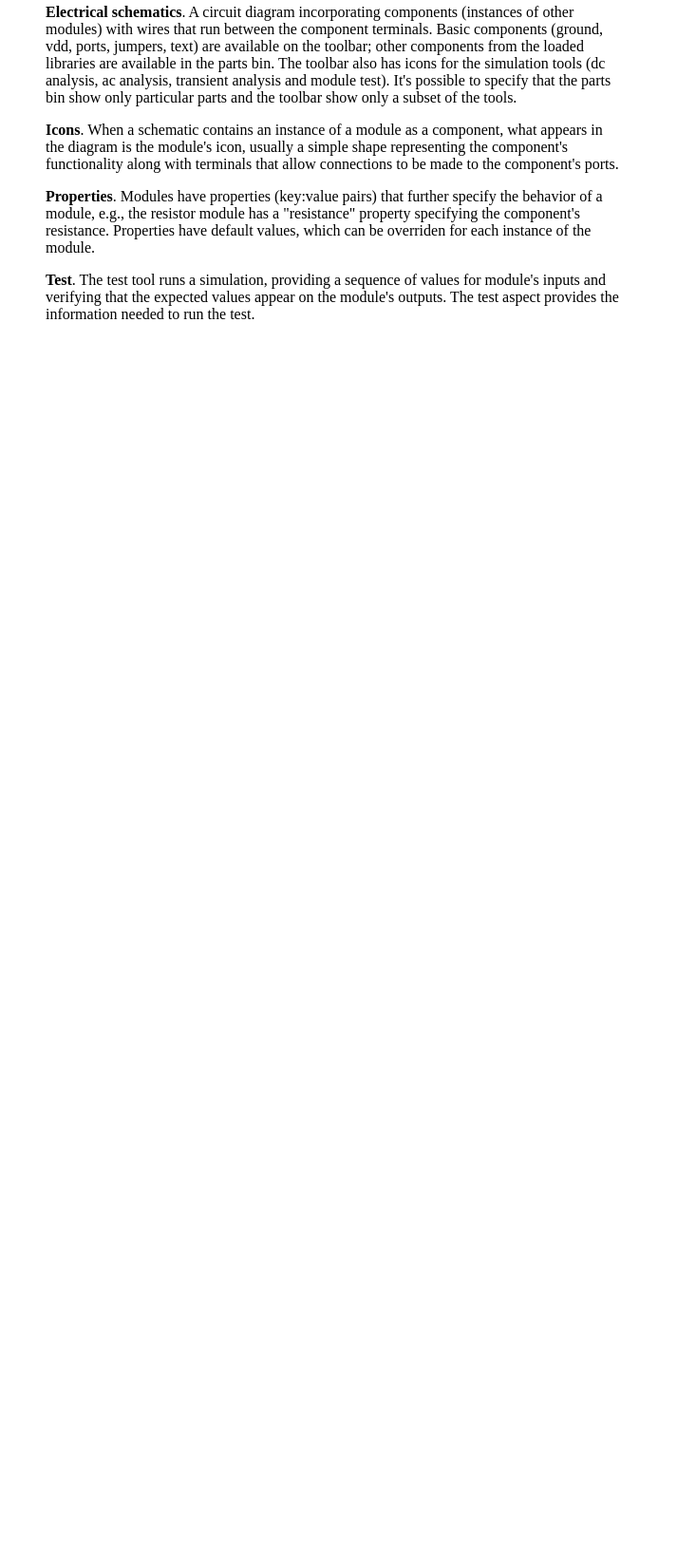
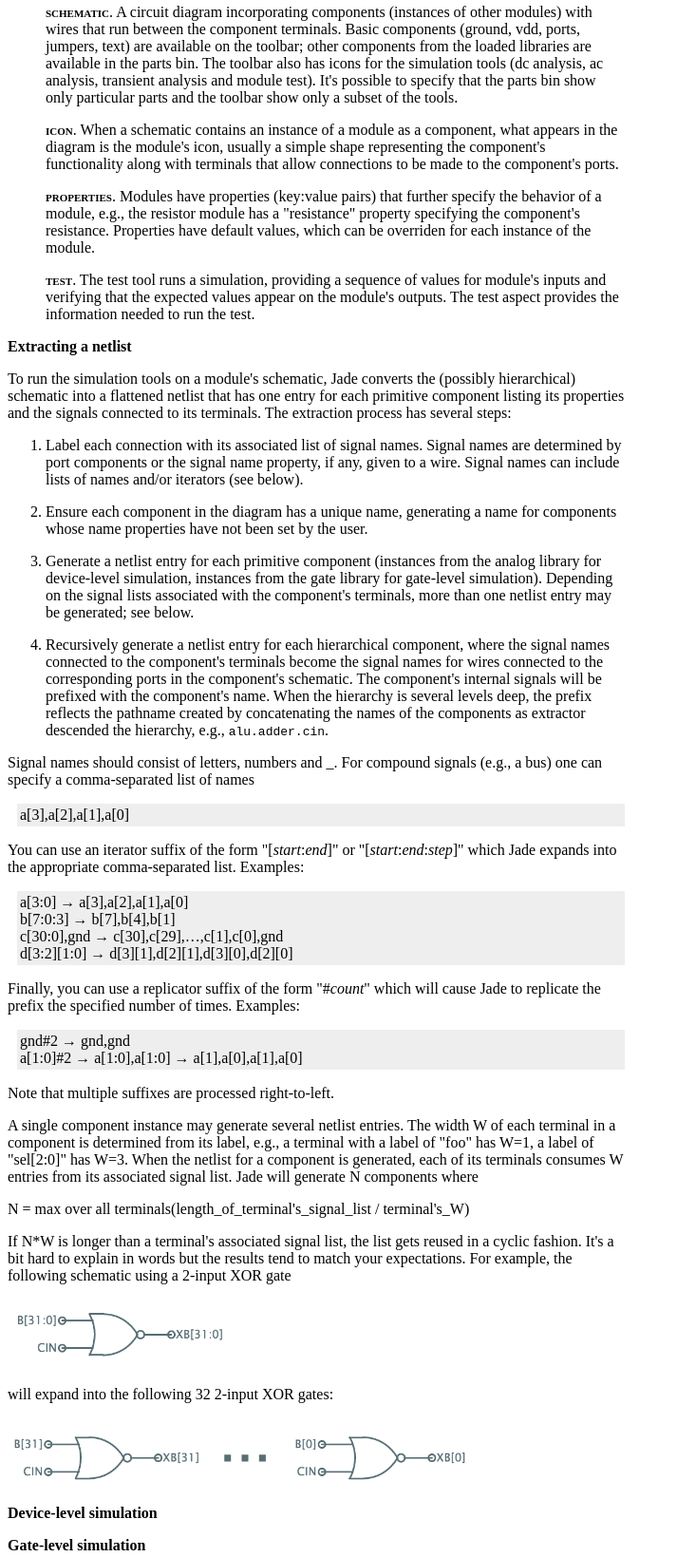
Before and after one commit to 6004x/jade, a plain HTML site: page help.html in a window 1280 px wide. Shown: the part 629-2268 px from the top of the page at 95% size, without its empty margins (0-713 px from the left). Before the commit the page ends 985 px from the top, so only its background shows below. Drawn offline with Linux system fonts and the light colour scheme.

Commit message:
edits to help document

```diff
--- a/help.html
+++ b/help.html
@@ -6,6 +6,19 @@
 body {
   width: 650px;
   font: 16/1.5 Georgia,serif;
+}
+.aspect {
+  font-variant: small-caps;
+}
+.test {
+  white-space: pre;
+  font: 12/1.25 "Lucida Console",Monaco,monospace;
+  margin-left: 10px;
+  padding: 3px;
+  background-color: #EEEEEE;
+}
+tt {
+  font: 12/1.25 "Lucida Console",Monaco,monospace;
 }
 </style>
 </head>
@@ -50,7 +63,7 @@
 Currently Jade has editors for the following aspects:
 
 <ul>
-<p><b>Electrical schematics</b>.  A circuit diagram incorporating
+<p><b class="aspect">schematic</b>.  A circuit diagram incorporating
 components (instances of other modules) with wires that run between
 the component terminals.  Basic components (ground, vdd, ports,
 jumpers, text) are available on the toolbar; other components from
@@ -60,23 +73,159 @@
 to specify that the parts bin show only particular parts and the
 toolbar show only a subset of the tools.
 
-<p><b>Icons</b>.  When a schematic contains an instance of a module as
+<p><b class="aspect">icon</b>.  When a schematic contains an instance of a module as
 a component, what appears in the diagram is the module's icon, usually
 a simple shape representing the component's functionality along with
 terminals that allow connections to be made to the component's ports.
 
-<p><b>Properties</b>.  Modules have properties (key:value pairs) that
+<p><b class="aspect">properties</b>.  Modules have properties (key:value pairs) that
 further specify the behavior of a module, e.g., the resistor module
 has a "resistance" property specifying the component's resistance.
 Properties have default values, which can be overriden for each
 instance of the module.
 
-<p><b>Test</b>.  The test tool runs a simulation, providing a
+<p><b class="aspect">test</b>.  The test tool runs a simulation, providing a
 sequence of values for module's inputs and verifying that the
 expected values appear on the module's outputs.  The test aspect
 provides the information needed to run the test.
 
 </ul>
 
+
+<p><b>Extracting a netlist</b>
+
+<p>To run the simulation tools on a module's schematic, Jade converts
+the (possibly hierarchical) schematic into a flattened netlist that
+has one entry for each primitive component listing its properties and
+the signals connected to its terminals.  The extraction process has
+several steps:
+
+<ol>
+<p><li>Label each connection with its associated list of signal
+names.  Signal names are determined by port components or the signal
+name property, if any, given to a wire.  Signal names can include
+lists of names and/or iterators (see below).
+
+<p><li>Ensure each component in the diagram has a unique name, generating
+a name for components whose name properties have not been set by the user.
+
+<p><li>Generate a netlist entry for each primitive component (instances
+from the analog library for device-level simulation, instances from the
+gate library for gate-level simulation).  Depending on the signal lists
+associated with the component's terminals, more than one netlist entry
+may be generated; see below.
+
+<p><li>Recursively generate a netlist entry for each hierarchical component,
+where the signal names connected to the component's terminals become the
+signal names for wires connected to the corresponding ports in the
+component's schematic.  The component's internal signals will be prefixed
+with the component's name.  When the hierarchy is several levels deep,
+the prefix reflects the pathname created by concatenating the names of
+the components as extractor descended the hierarchy, e.g., <tt>alu.adder.cin</tt>.
+
+</ol>
+
+<p>Signal names should consist of letters, numbers and _.  For compound
+signals (e.g., a bus) one can specify a comma-separated list of names
+
+<div class="test">a[3],a[2],a[1],a[0]</div>
+
+<p>You can use an iterator suffix of the form "[<i>start</i>:<i>end</i>]" or
+"[<i>start</i>:<i>end</i>:<i>step</i>]" which Jade expands into the
+appropriate comma-separated list.  Examples:
+
+<div class="test">a[3:0] &rarr; a[3],a[2],a[1],a[0]
+b[7:0:3] &rarr; b[7],b[4],b[1]
+c[30:0],gnd &rarr; c[30],c[29],&hellip;,c[1],c[0],gnd
+d[3:2][1:0] &rarr; d[3][1],d[2][1],d[3][0],d[2][0]
+</div>
+
+<p>Finally, you can use a replicator suffix of the form "#<i>count</i>" which
+will cause Jade to replicate the prefix the specified number of times.
+Examples:
+
+<div class="test">gnd#2 &rarr; gnd,gnd
+a[1:0]#2 &rarr; a[1:0],a[1:0] &rarr; a[1],a[0],a[1],a[0]
+</div>
+
+<p>Note that multiple suffixes are processed right-to-left.
+
+<p>A single component instance may generate several netlist entries. The width W
+of each terminal in a component is determined from its label, e.g., a terminal
+with a label of "foo" has W=1, a label of "sel[2:0]" has W=3.  When the
+netlist for a component is generated, each of its terminals consumes W entries
+from its associated signal list.  Jade will generate N components where
+
+<p>N = max over all terminals(length_of_terminal's_signal_list / terminal's_W)
+
+<p>If N*W is longer than a terminal's associated signal list, the list gets reused
+in a cyclic fashion.  It's a bit hard to explain in words but the results tend
+to match your expectations.  For example, the following schematic using a 2-input
+XOR gate
+
+<p><img src="help_1.png" height="75">
+
+<p>will expand into the following 32 2-input XOR gates:
+
+<p><img src="help_2.png" height="75">
+
+
+<p><b>Device-level simulation</b>
+
+
+
+
+<p><b>Gate-level simulation</b>
+
+<p>to be supplied...
+
+<p><b>Testing</b>
+
+<p>The <span class="aspect">test</span> aspect makes it easy to test the functionality
+of a module.  Here's a test for an XOR circuit with inputs A and B, and output Z:
+
+<div class="test">// set up Vdd, establish signaling voltages
+.power Vdd=1
+// Vol, Voh set voltages generated for input signals
+// Vil, Vih set voltage thresholds for determining logic values
+.thresholds Vol=0 Vil=0.1 Vih=0.9 Voh=1
+
+// test actions are applied to named groups of signals.
+// A signal can appear in more than one group.  Order
+// of groups and signals within each group determine
+// order of values on each line of test values
+.group inputs A B
+.group outputs Z
+
+/*
+Tests are sequences of lines supplying test values; .cycle specifies
+the sequence of actions that will be performed for each test.  Available
+actions are
+   assert <i>group</i> -- set values for signals in <i>group</i> with H,L test values
+   deassert <i>group</i> -- stop setting values for signals in <i>group</i> with H,L test values
+   sample <i>group</i> -- check values of signals in <i>group</i> with 0,1 test values
+   tran <i>time</i> -- run device-level transient simulation for specified time interval
+   <i>signal</i>=<i>val</i> -- set signal to specified value
+*/
+.cycle assert inputs tran 9n sample outputs tran 1n
+
+// the tests themselves -- one test per line
+//   to assert signal this cycle use 0,1,Z
+//   to sample signal this cycle use L,H
+//   use a dash (-) if signal shouldn't be asserted/sampled
+// whitespace can be used to improve readability, non-blank characters
+// are associated, in order, with signals listed in .group above.
+00 L
+01 H
+10 H
+11 L
+
+// (optional) produce plots showing the test inputs and/or outputs
+.plot A B
+.plot Z
+</div>
+
+<p>The tests for a module can be run by clicking <span class="fa fa-fw fa-check" style="color:green;"></span> in the <span class="aspect">schematic</span> toolbar.
+
 </body>
 </html>
```
Also changed, not shown: help_1.png (added), help_2.png (added).
